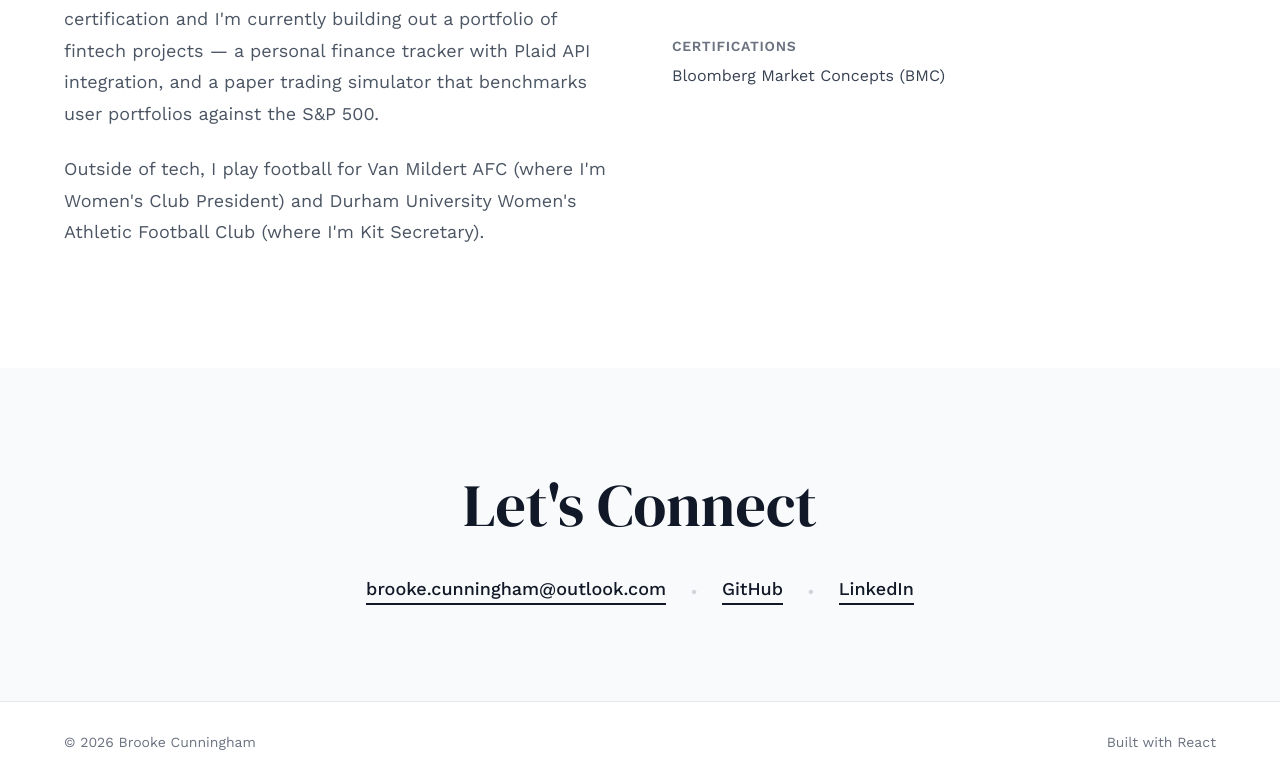
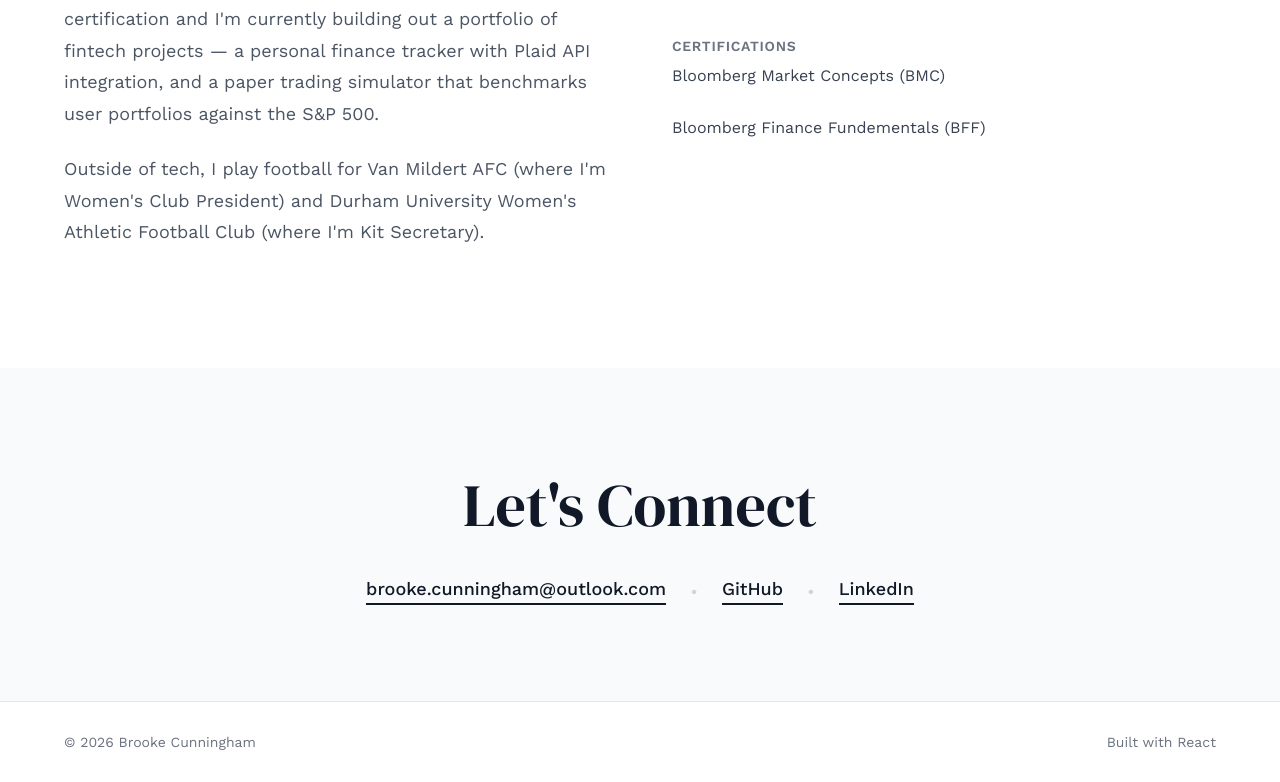
Before and after one commit to BrookeCunningham/projects-portfolio-website, a React (Vite) app: page / in a window 1280 px wide. Shown: the part 2592-3374 px from the top of the page. Built offline with nearby package versions, Linux system fonts and the light colour scheme.

Commit message:
Add Bloomberg Finance Fundamentals certification

```diff
--- a/src/App.jsx
+++ b/src/App.jsx
@@ -180,6 +180,7 @@ function App() {
                 <div className="tech-category">
                   <h4>Certifications</h4>
                   <p>Bloomberg Market Concepts (BMC)</p>
+                  <p>Bloomberg Finance Fundementals (BFF)</p>
                 </div>
 
               </div>
```
